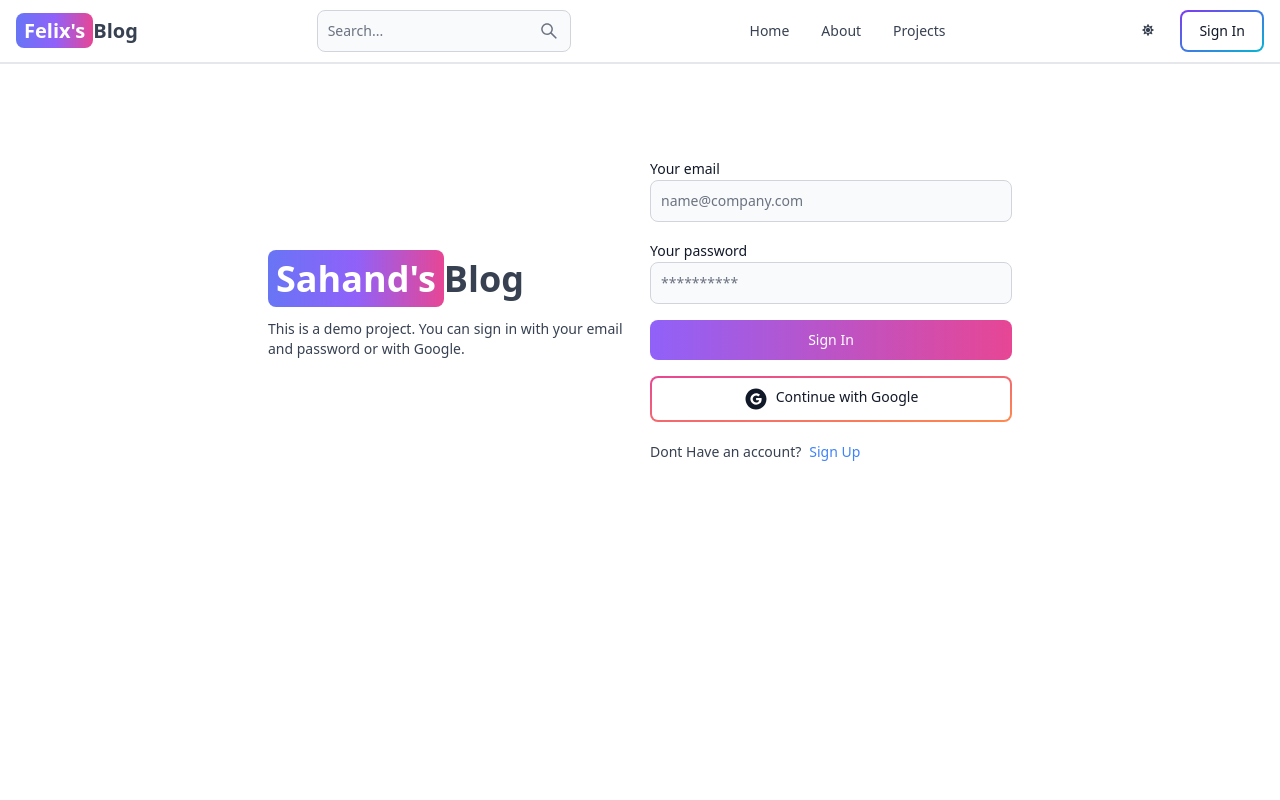
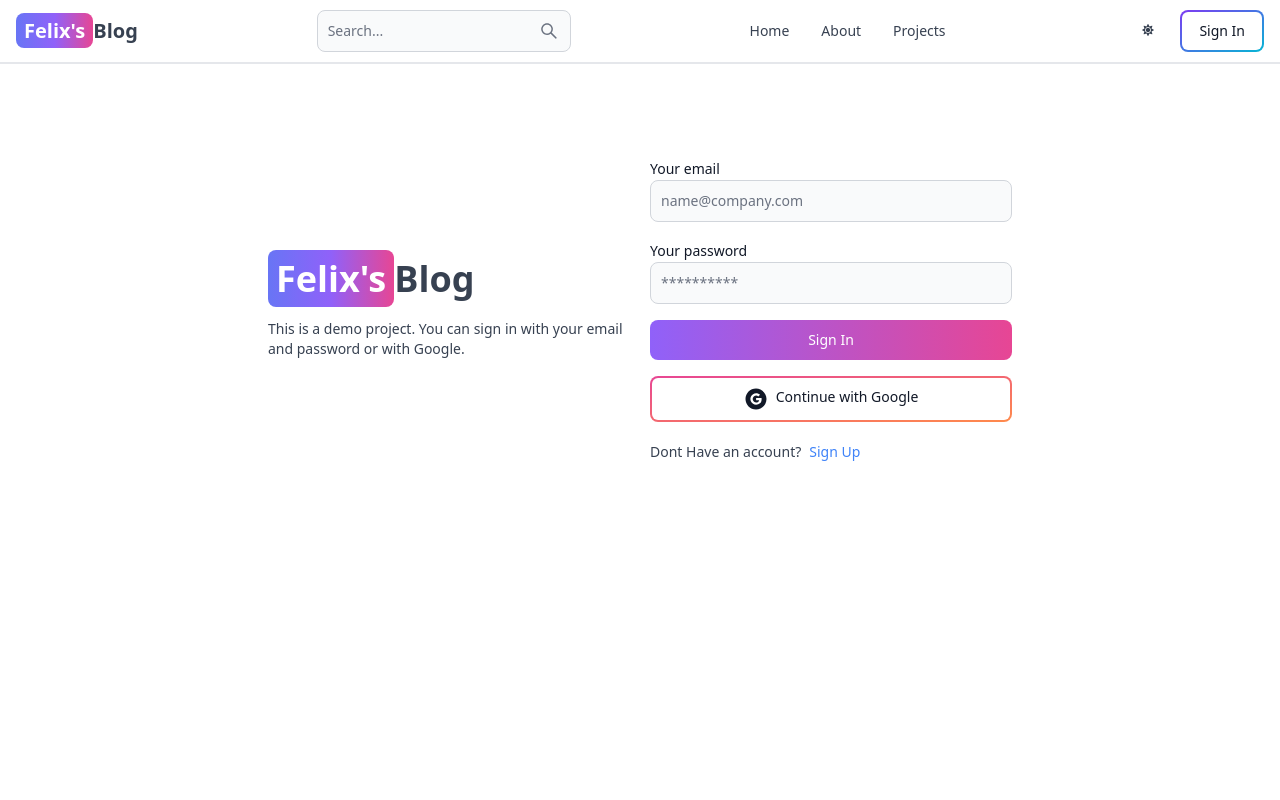
Before and after one commit to felixoder/debayan_blog, a React (Vite) app in the folder client/: page /sign-in in a window 1280 px wide. Shown: the top 800 px of the page. Built offline with nearby package versions, Linux system fonts and the light colour scheme.

Commit message:
some minor issue lol

```diff
--- a/client/src/pages/SignIn.jsx
+++ b/client/src/pages/SignIn.jsx
@@ -49,7 +49,7 @@ export default function SignIn() {
         <div className='flex-1'>
           <Link to='/' className='font-bold dark:text-white text-4xl'>
             <span className='px-2 py-1 bg-gradient-to-r from-indigo-500 via-purple-500 to-pink-500 rounded-lg text-white'>
-              Sahand's
+              Felix's
             </span>
             Blog
           </Link>
--- a/client/src/pages/SignUp.jsx
+++ b/client/src/pages/SignUp.jsx
@@ -44,7 +44,7 @@ export default function SignUp() {
         <div className='flex-1'>
           <Link to='/' className='font-bold dark:text-white text-4xl'>
             <span className='px-2 py-1 bg-gradient-to-r from-indigo-500 via-purple-500 to-pink-500 rounded-lg text-white'>
-              Sahand's
+              Felix's
             </span>
             Blog
           </Link>
```
